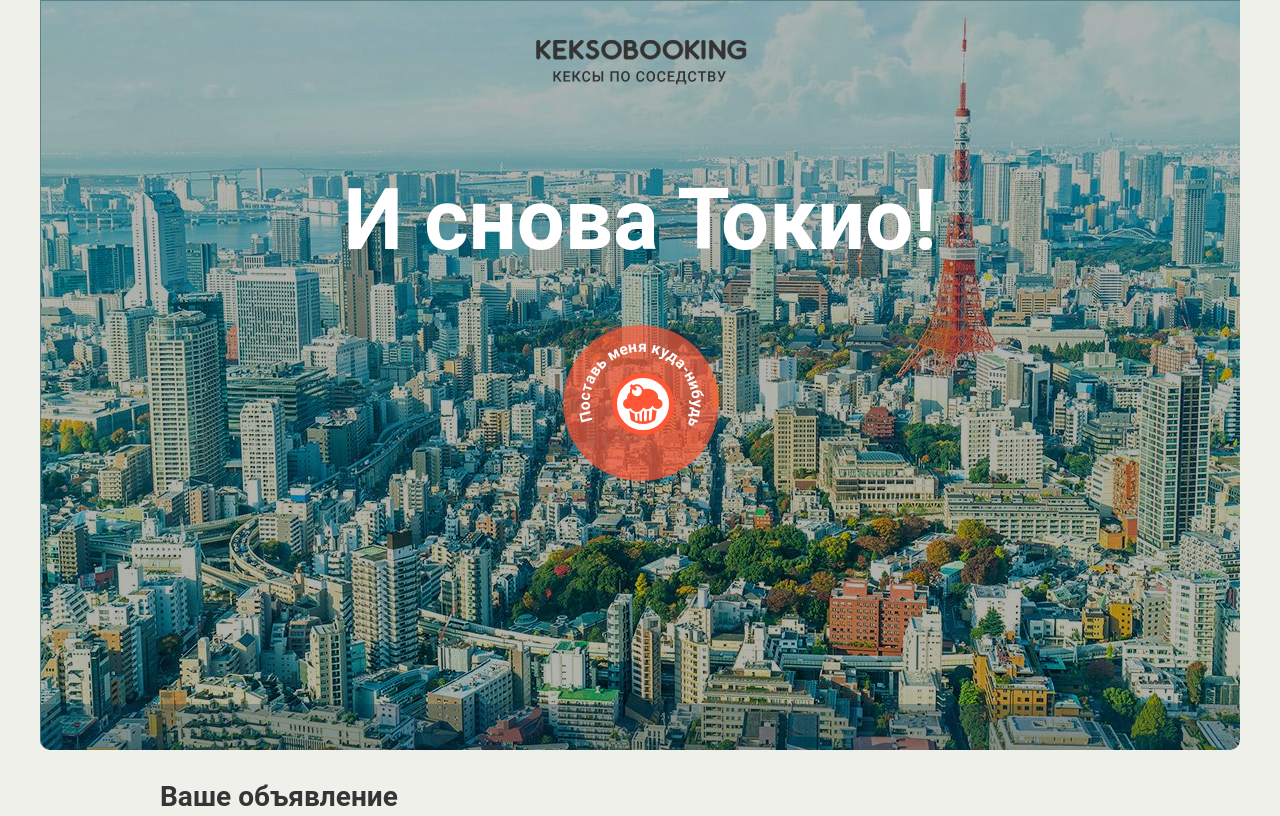
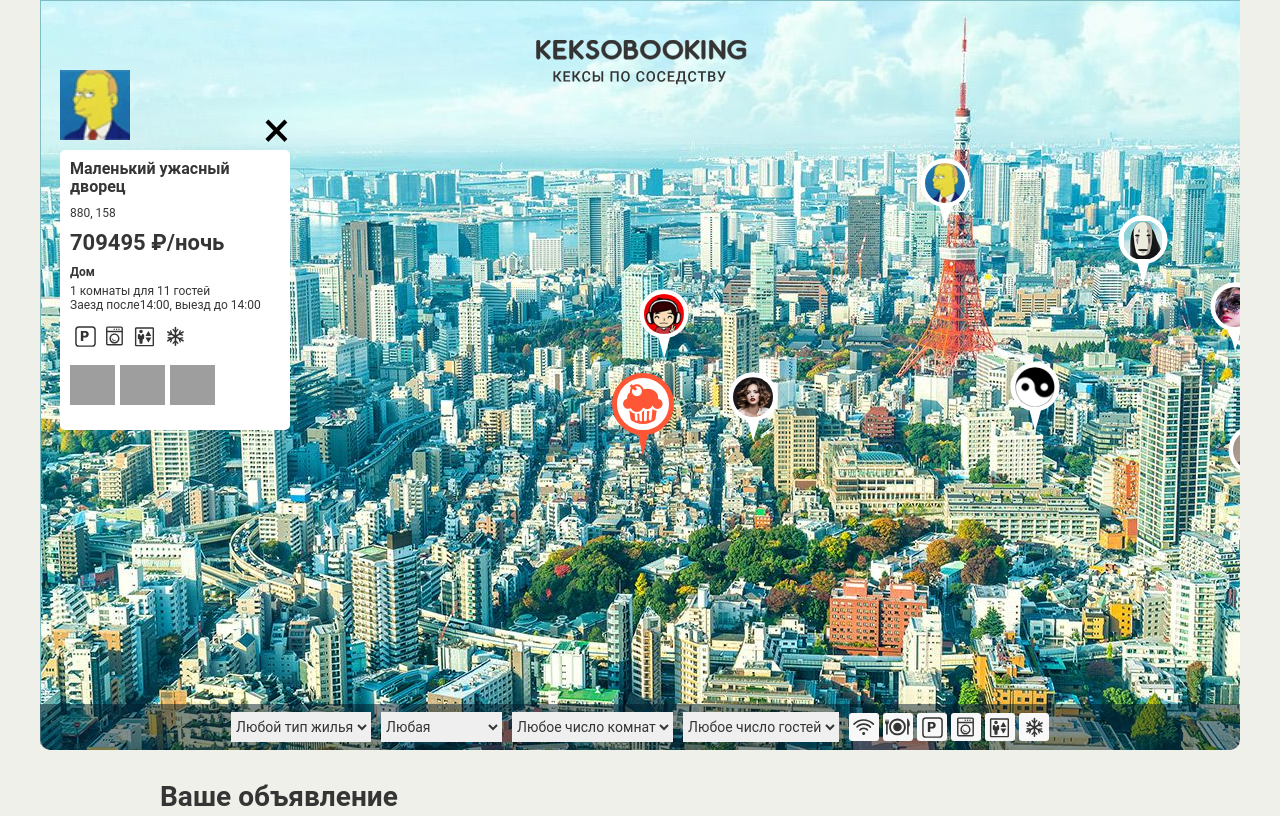
Before and after one commit to k1rilenko/237652-keksobooking, a website: page index.html in a window 1280 px wide. Shown: the top 816 px of the page. Drawn offline with Linux system fonts and the light colour scheme; grey boxes are pictures that could not be loaded; files whose address does not match are found by name.

Commit message:
Сделал задание согласно 3 разделу

```diff
--- a/index.html
+++ b/index.html
@@ -247,6 +247,6 @@
       <button class="error__button" href="#">Попробовать снова</button>
     </div>
   </template>
-
+<script src="./js/map.js"></script>
 </body>
 </html>
--- /dev/null
+++ b/js/map.js
@@ -0,0 +1,126 @@
+'use strict';
+var map = document.querySelector('.map');
+var width = map.offsetWidth;
+map.classList.remove('map--faded');
+var imageNumbers = ['1', '2', '3', '4', '5', '6', '7', '8'];
+var randomImageNumber = shuffleArray(imageNumbers);
+
+var titles = ['Большая уютная квартира', 'Маленькая неуютная квартира', 'Огромный прекрасный дворец', 'Маленький ужасный дворец', 'Красивый гостевой домик', 'Некрасивый негостеприимный домик', 'Уютное бунгало далеко от моря', 'Неуютное бунгало по колено в воде'];
+var randomTitles = shuffleArray(titles);
+
+var types = ['palace', 'flat', 'house', 'bungalo'];
+var featuresVal = ['wifi', 'dishwasher', 'parking', 'washer', 'elevator', 'conditioner'];
+var checks = ['12:00', '13:00', '14:00'];
+var photosArr = ['http://o0.github.io/assets/images/tokyo/hotel1.jpg', 'http://o0.github.io/assets/images/tokyo/hotel2.jpg', 'http://o0.github.io/assets/images/tokyo/hotel3.jpg'];
+var getRandomValue = function (arr) {
+  return arr[Math.floor((Math.random() * arr.length))];
+};
+var getRandomInt = function (min, max) {
+  return Math.floor(Math.random() * (max - min + 1) + min);
+};
+function shuffleArray(array) {
+  for (var i = array.length - 1; i > 0; i--) {
+    var j = Math.floor(Math.random() * (i + 1));
+    var temp = array[i];
+    array[i] = array[j];
+    array[j] = temp;
+  }
+  return array;
+}
+
+var getFeatureValue = function () {
+  var modFeaturesVal = featuresVal.slice(getRandomInt(0, 5));
+  return modFeaturesVal;
+};
+
+var getTypeValue = function () {
+  var typeValue = getRandomValue(types);
+  if (typeValue === 'flat') {
+    typeValue = 'Квартира';
+  } else if (typeValue === 'bungalo') {
+    typeValue = 'Бунгало';
+  } else if (typeValue === 'house') {
+    typeValue = 'Дом';
+  } else {
+    typeValue = 'Дворец';
+  }
+  return typeValue;
+};
+
+var getRandomAppartaments = function () {
+  var posX = getRandomInt(0, width);
+  var posY = getRandomInt(130, 630);
+  var randomFeatures = getFeatureValue();
+  return {
+    autor: {
+      avatar: 'img/avatars/user' + '0' + randomImageNumber[i] + '.png'
+    },
+    offer: {
+      title: randomTitles[i],
+      adress: posX + ', ' + posY,
+      price: getRandomInt(1000, 1000000),
+      type: getTypeValue(),
+      rooms: getRandomInt(1, 5),
+      guests: getRandomInt(1, 20),
+      checkin: getRandomValue(checks),
+      checkout: getRandomValue(checks),
+      features: randomFeatures,
+      description: '',
+      photos: shuffleArray(photosArr)
+    },
+    location: {
+      x: posX,
+      y: posY
+    }
+  };
+};
+var zoneCard = map.querySelector('.map__filters-container');
+var mapPin = document.querySelector('.map__pins');
+var pin = document.querySelector('#pin').content.querySelector('.map__pin');
+var appartaments = [];
+var fragment = document.createDocumentFragment();
+for (var i = 0; i < 8; i++) {
+  appartaments[i] = getRandomAppartaments();
+  var pinElement = pin.cloneNode(true);
+  pinElement.style = 'left:' + appartaments[i].location.x + 'px; top:' + appartaments[i].location.y + 'px;';
+  pinElement.querySelector('img').src = appartaments[i].autor.avatar;
+  pinElement.querySelector('img').alt = appartaments[i].offer.title;
+  fragment.appendChild(pinElement);
+}
+mapPin.appendChild(fragment);
+
+var editCard = function (searchClass, editText) {
+  adCard.querySelector(searchClass).textContent = editText;
+};
+var card = document.querySelector('#card').content.querySelector('.map__card');
+var adCard = card.cloneNode(true);
+editCard('.popup__title', appartaments[1].offer.title);
+editCard('.popup__text--address', appartaments[1].offer.adress);
+editCard('.popup__text--price', appartaments[1].offer.price + ' ₽/ночь');
+editCard('.popup__type', appartaments[1].offer.type);
+editCard('.popup__text--capacity', appartaments[1].offer.rooms + ' комнаты для ' + appartaments[1].offer.guests + ' гостей');
+editCard('.popup__text--time', 'Заезд после' + appartaments[1].offer.checkin + ', выезд до ' + appartaments[1].offer.checkout);
+editCard('.popup__description', appartaments[1].offer.description);
+adCard.querySelector('.popup__photo').src = appartaments[1].offer.photos[0];
+adCard.querySelector('.popup__avatar').src = appartaments[1].autor.avatar;
+map.insertBefore(adCard, zoneCard);
+var block = document.querySelector('.popup__photos');
+var firstImage = block.querySelector('img');
+appartaments[1].offer.photos.forEach(function (el) {
+  block.appendChild(getImageToPopup(el));
+});
+function getImageToPopup(path) {
+  var img = block.querySelector('img').cloneNode(true);
+  img.src = path;
+  return img;
+}
+block.removeChild(firstImage);
+var featuresWrapper = document.querySelector('.popup__features');
+while (featuresWrapper.firstChild) {
+  featuresWrapper.removeChild(featuresWrapper.firstChild);
+}
+for (i = 0; i < appartaments[1].offer.features.length; i++) {
+  var featuresElement = document.createElement('li');
+  featuresElement.classList.add('popup__feature', 'popup__feature--' + appartaments[1].offer.features[i]);
+  featuresWrapper.appendChild(featuresElement);
+}
--- a/package.json
+++ b/package.json
@@ -15,7 +15,9 @@
     "eslint-config-htmlacademy": "0.5.2"
   },
   "license": "MIT",
-  "dependencies": {},
+  "dependencies": {
+    "npm": "^6.4.1"
+  },
   "scripts": {
     "test": "eslint js/"
   },
```
Also changed, not shown: 1 other file.
